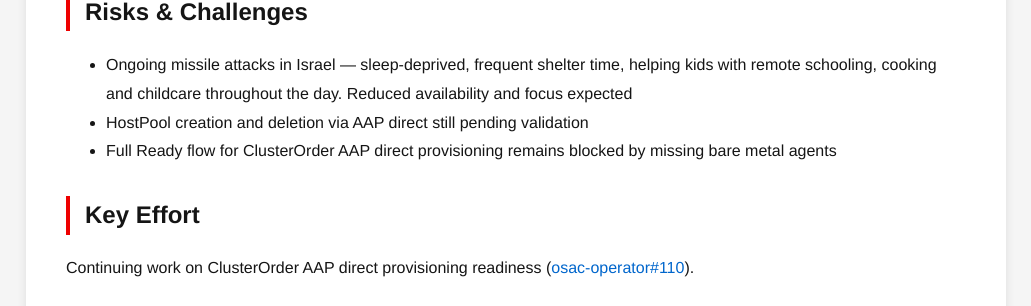
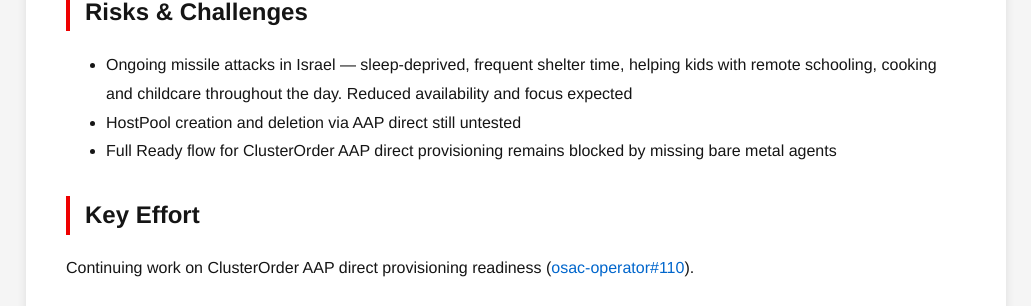
Before and after one commit to tzvatot/daily-status, a Jekyll site: the page built from 2026-03-12.md, in a window 1280 px wide. Shown: the part 300-606 px from the top of the page, without its empty margins (124-1155 px from the left). Built offline with Jekyll 4.4.1, drawn with Linux system fonts in a browser that asks for light colours.

Commit message:
Daily status update - 2026-03-12

```diff
--- a/2026-03-12.md
+++ b/2026-03-12.md
@@ -11,7 +11,7 @@ date: 2026-03-12
 
 ## Risks & Challenges
 - Ongoing missile attacks in Israel — sleep-deprived, frequent shelter time, helping kids with remote schooling, cooking and childcare throughout the day. Reduced availability and focus expected
-- HostPool creation and deletion via AAP direct still pending validation
+- HostPool creation and deletion via AAP direct still untested
 - Full Ready flow for ClusterOrder AAP direct provisioning remains blocked by missing bare metal agents
 
 ## Key Effort
```
